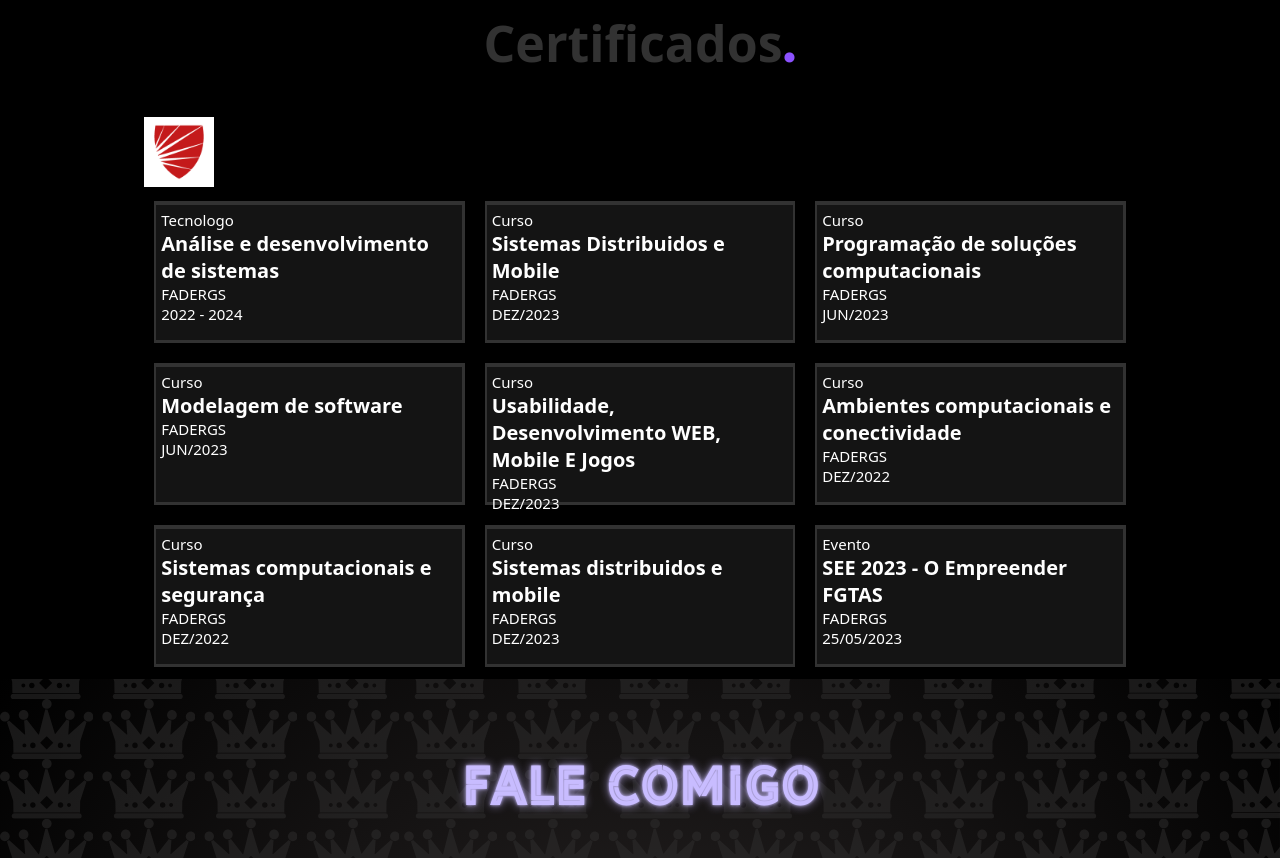
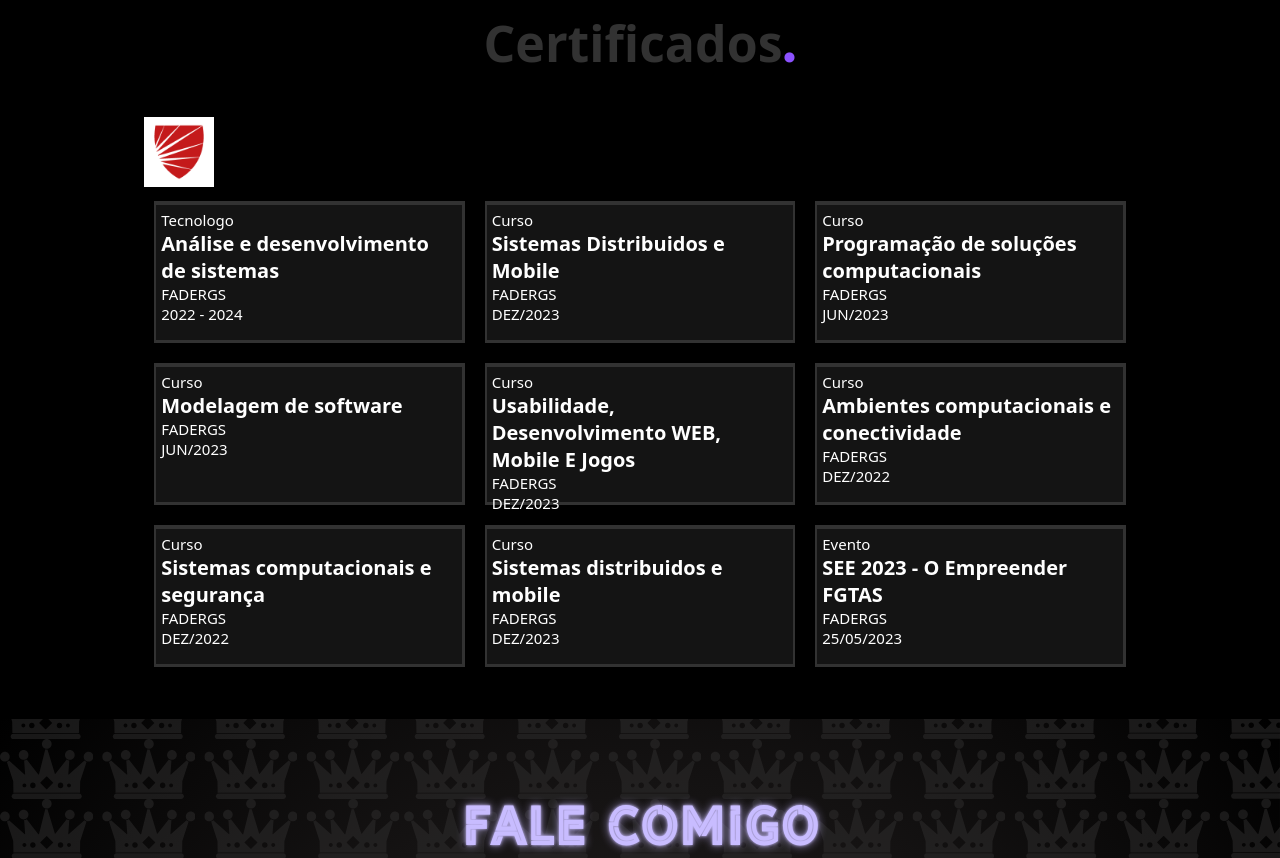
Before and after one commit to Profissional-Marcelo/SitePessoal, a PHP site: page /App/View/paginaInicial.php in a window 1280 px wide. Shown: the part 1701-2559 px from the top of the page. Run offline with PHP 8.4, Linux system fonts and the light colour scheme.

Commit message:
aumentando a vh

```diff
--- a/Assets/css/paginaInicialMQ.css
+++ b/Assets/css/paginaInicialMQ.css
@@ -307,7 +307,7 @@
     section.quartaParte {
         display: flex;
         justify-content: start;
-        height: 85vh;
+        height: 90vh;
     }
 
     section.quartaParte > div {
```
